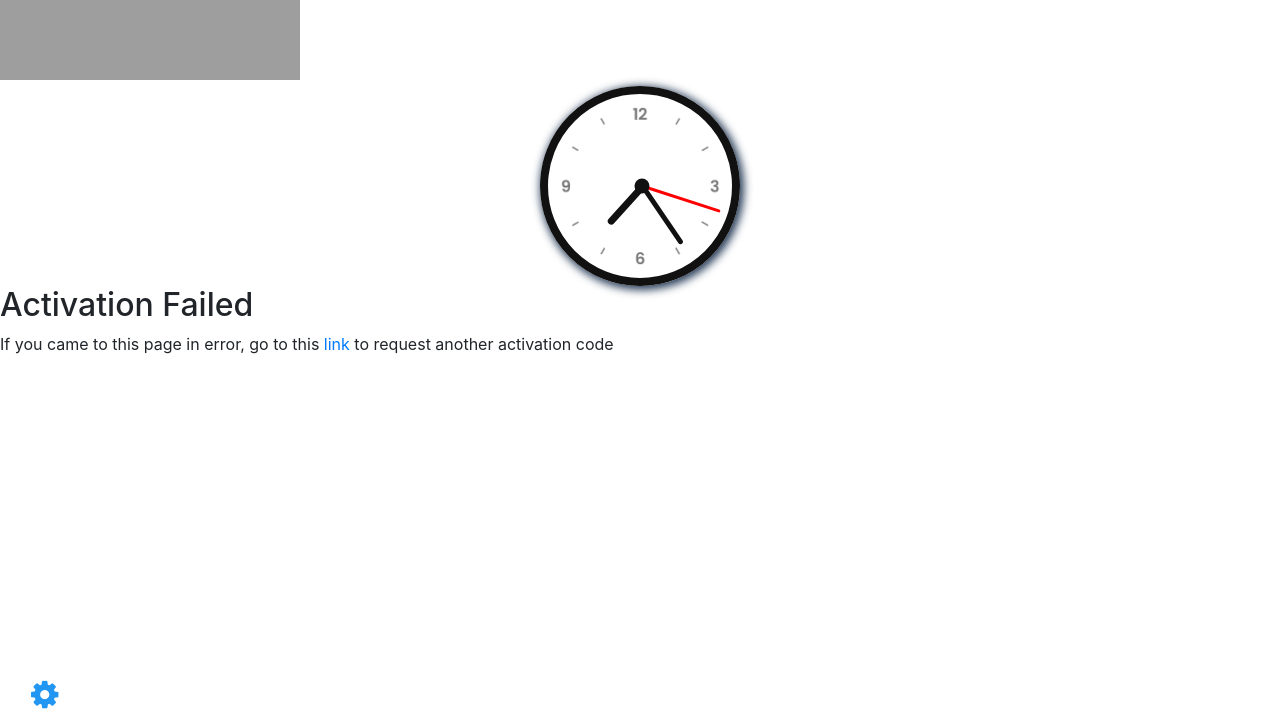
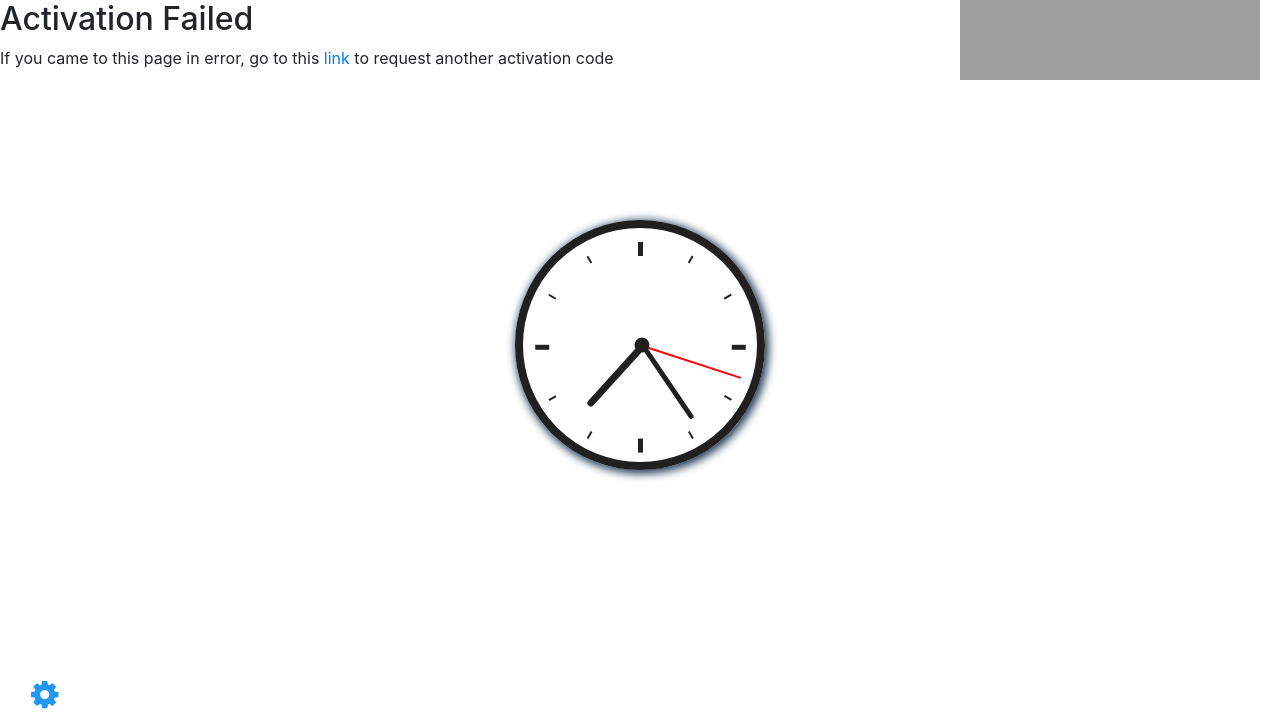
Before and after one commit to larissaford/Group2cs458, a Django app: page /activate/1/1 in a window 1280 px wide. Shown: the part 80-800 px from the top of the page. Run offline with Django 3.2, Linux system fonts and the light colour scheme; some libraries are stand-ins or nearby versions; grey boxes are pictures that could not be loaded.

Commit message:
new analog clock appearance

```diff
--- a/src/carpideas/home/static/css/base.css
+++ b/src/carpideas/home/static/css/base.css
@@ -4,18 +4,29 @@
     background-size: cover;
 }
 h1{
-    color: blue;
+    color: white;
+    position:absolute;
+    width:100%;
+    bottom:0;
+    text-align:center;
 }
 h3{
-  text-align: center;
-  bottom: 125%;
-  left: 50%;
+  font-size: 50px;
+  position:absolute;
+  width:100%;
+  bottom:150px;
+  text-align:center;
 }
 #image{
     width: 100%;
     height: auto;
 }
-
+.spotify{
+  position: absolute;
+  right: 20px;
+  top: 80px;
+  display: inline-block;
+}
 
 .popup {
 
@@ -145,22 +156,24 @@
 */
   .clock{
 
-    width: 200px;
-    height: 200px;
+    width: 250px;
+    height: 250px;
     background-color:transparent;
     border-radius: 50%;
-    border: 8px solid rgb(17, 17, 17);
+    border: 8px solid rgb(32, 32, 32);
     box-shadow: 2px 2px 8px 2px rgba(22, 45, 75, 0.92);
-    background-image: url('clock.png');
     background-size: cover;
-    position: relative;
+    position:absolute;
+
+    bottom:250px;
+    text-align:center
   }
   .clock::before {
     content: '';
     width: 15px;
     height: 15px;
     border-radius: 50%;
-    background-color: rgb(17, 17, 17);
+    background-color: rgb(32, 32, 32);
     position: absolute;
     top: 50%;
     left: 51%;
@@ -181,8 +194,9 @@
   }
   .hour {
     width: 7px;
-    height: 28%;
-    background-color: rgb(17, 17, 17);
+    height: 35%;
+    top: 15%;
+    background-color: rgb(32, 32, 32);
   }
 
   /* hour hand style ends */
@@ -191,16 +205,72 @@
   .minute {
     width: 5px;
     height: 38%;
-    background-color:rgb(17, 17, 17);
+    background-color:rgb(32, 32, 32);
   }
 
   /* minute hand style ends */
   /* second hand style */
 
   .second {
-    width: 3px;
+    position: absolute;
     height: 45%;
+    width: 0.11em;
+    top: 5%;
+    transform-origin: 50% 100%;
     background-color: #ff0000;
   }
 
   /* second-hand style ends */
+
+
+
+
+
+  .clock__numbers {
+    position: absolute;
+    display: flex;
+    justify-content: center;
+    align-items: center;
+    width: 100%;
+    height: 100%;
+}
+
+.clock__numbers > div {
+    position: absolute;
+    display: flex;
+    flex-flow: column;
+    justify-content: flex-start;
+    align-items: center;
+    height: 90%;
+    top: 6%;
+    /* margin-top: 5%; */
+}
+
+.clock__numbers > .number::before {
+  position: relative;
+  content: "";
+  background-color: #222;
+  display: block;
+  height: 0.55em;
+  width: 0.10em;
+  margin-bottom: 0.5em;
+    width: 0.25em;
+    height: .70em;
+}
+
+.number {
+  font-size: 20px;
+  font-weight: bold;
+}
+
+.clock__numbers > .numbers__hour::before {
+  position: relative;
+  content: "";
+  background-color: #222;
+  display: block;
+  height: 0.55em;
+  width: 0.10em;
+  margin-bottom: 0.5em;
+    width: 0.14em;
+    height: .50em;
+}
--- a/src/carpideas/home/static/javascript/analog.js
+++ b/src/carpideas/home/static/javascript/analog.js
@@ -1,3 +1,19 @@
+
+let numberElements = document.querySelectorAll(".clock__numbers > div");
+let radius = 360;
+let pegs = numberElements.length;
+let pegsI = radius / pegs;
+let i = 0;
+
+for( let number of numberElements ){
+    if( i > 0 ){
+        number.style.transform = "rotate(" + pegsI * i + "deg)";
+    }
+    i++;
+}
+
+
+
 let hourHand = document.querySelector('.hour');
 // minute hand
 let minuteHand = document.querySelector('.minute');
--- a/src/carpideas/templates/base.html
+++ b/src/carpideas/templates/base.html
@@ -25,9 +25,9 @@
         <script src="https://stackpath.bootstrapcdn.com/bootstrap/4.5.0/js/bootstrap.min.js" integrity="sha384-OgVRvuATP1z7JjHLkuOU7Xw704+h835Lr+6QL9UvYjZE3Ipu6Tp75j7Bh/kR0JKI" crossorigin="anonymous"></script>
 
         <div class = "spotify">
-        <iframe src="https://open.spotify.com/embed/playlist/37i9dQZEVXcFZKf4BeOGz3" width="300" height="80" frameborder="0" allowtransparency="true" allow="encrypted-media"></iframe>
+        <iframe src="https://open.spotify.com/embed/playlist/37i9dQZEVXcFZKf4BeOGz3" width="300" height="80" frameborder="0" allowtransparency="true" allow="encrypted-media"></iframe></div>
         <link rel="stylesheet" type="text/css" href="{% static 'css/gear.css' %}">
-    </div>
+
     <!--
     <div id='digital-clock'>
         <span id='hour'></span><span class='red-dot'>:</span><span id='min'></span><span class='red-dot'>:</span><span id='second'></span>
@@ -35,10 +35,25 @@
 -->
       <div class = "format">
       <div class="clock">
-
+        <div class="clock__numbers">
+            <div class = "number"></div>
+            <div class="numbers__hour"></div>
+            <div class="numbers__hour"></div>
+            <div class = "number"></div>
+            <div class="numbers__hour"></div>
+            <div class="numbers__hour"></div>
+            <div class = "number"></div>
+            <div class="numbers__hour"></div>
+            <div class="numbers__hour"></div>
+            <div class = "number"></div>
+            <div class="numbers__hour"></div>
+            <div class="numbers__hour"></div>
+        </div>
         <div class="hand hour"></div>
         <div class="hand minute"></div>
         <div class="hand second"></div>
+
+
     </div>
      </div>
      <script type = "text/javascript" src="{% static 'javascript/analog.js' %}"></script>
```
Also changed, not shown: src/carpideas/home/templates/home.html (+2 -2 lines).
